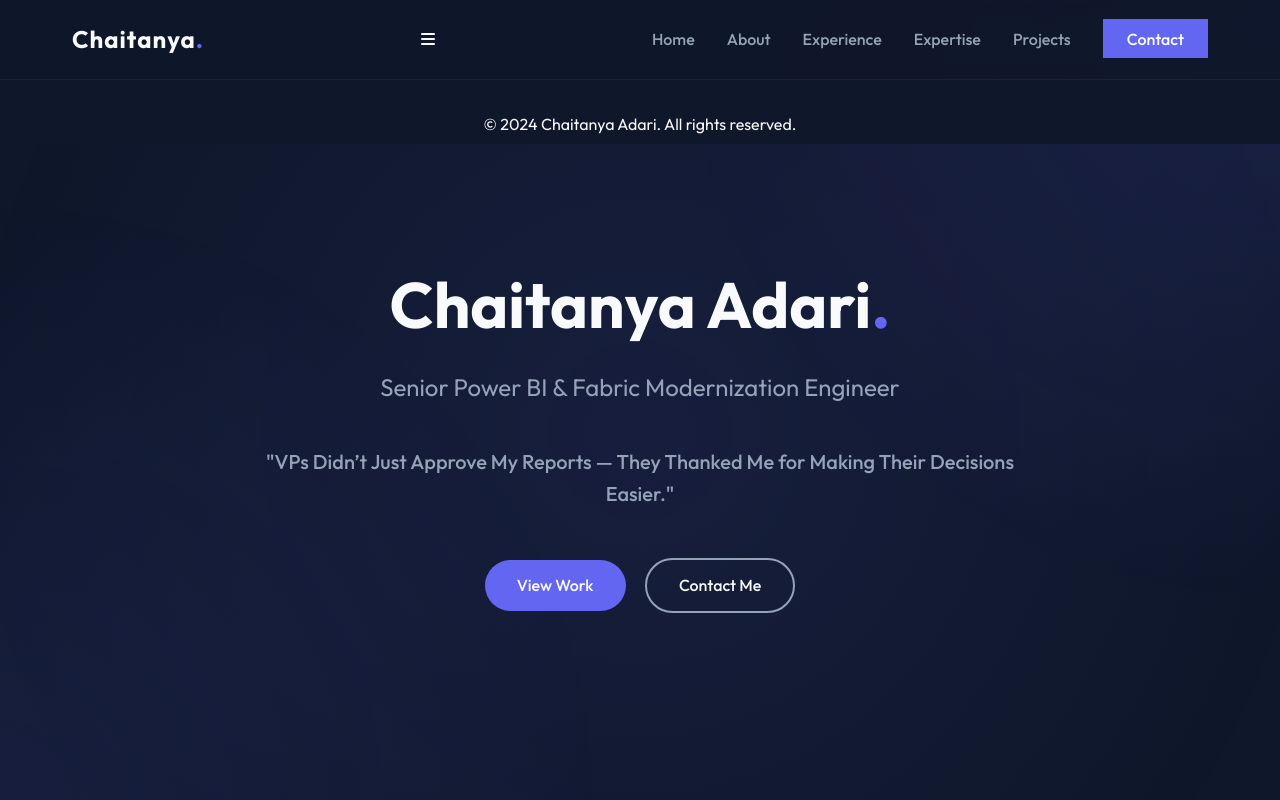
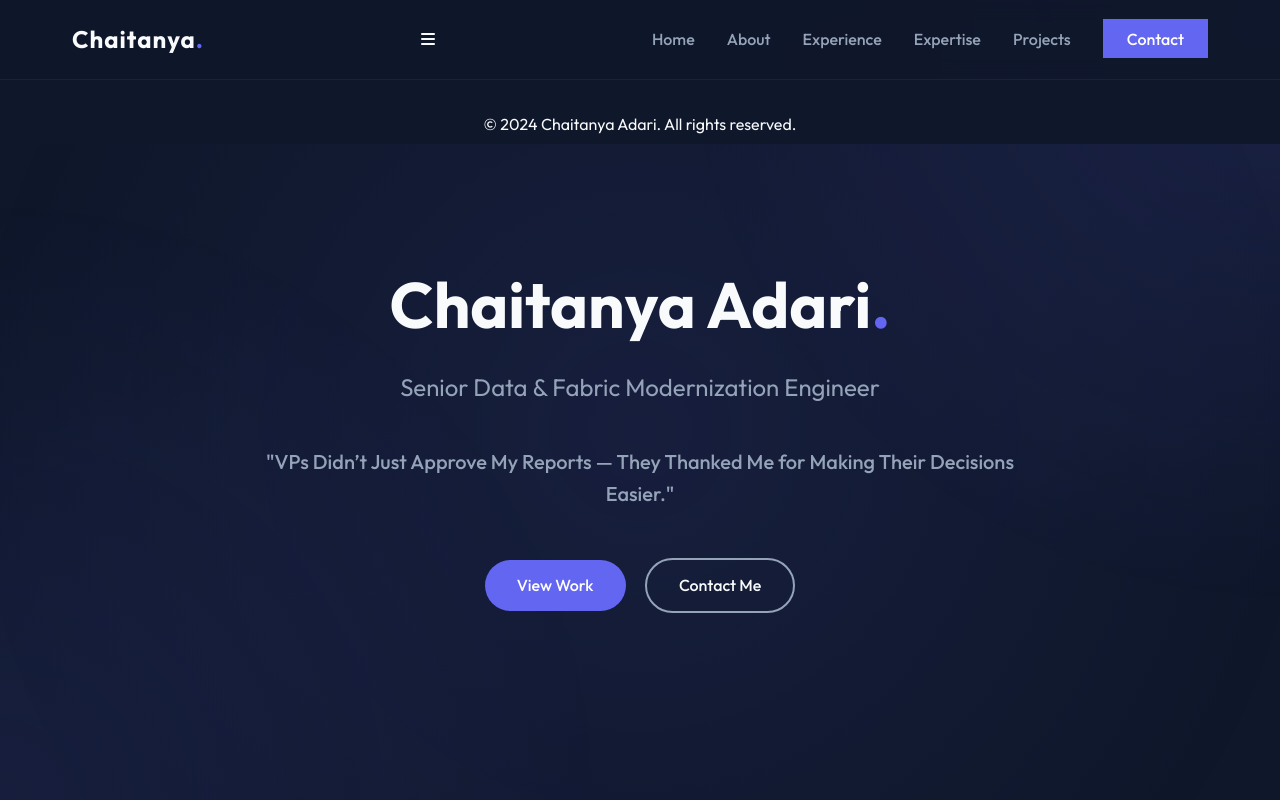
Before and after one commit to chaitanya405-adari/portfolio, a plain HTML site: page index.html in a window 1280 px wide. Shown: the top 800 px of the page. Drawn offline with Linux system fonts and the light colour scheme.

Commit message:
Update hero subtitle

```diff
--- a/index.html
+++ b/index.html
@@ -42,7 +42,7 @@
     <section id="hero" class="hero-section">
         <div class="container">
             <h1 class="hero-title">Chaitanya Adari<span class="highlight">.</span></h1>
-            <p class="hero-subtitle">Senior Power BI & Fabric Modernization Engineer</p>
+            <p class="hero-subtitle">Senior Data & Fabric Modernization Engineer</p>
 
             <p
                 style="font-size: 1.25rem; color: var(--text-muted); margin-bottom: 3rem; font-weight: 500; max-width: 800px; margin-left: auto; margin-right: auto; line-height: 1.6;">
```
